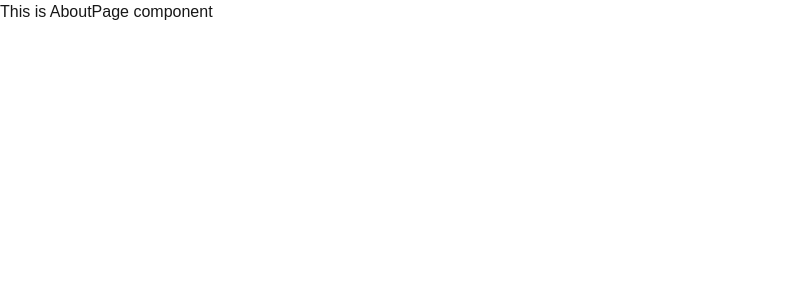
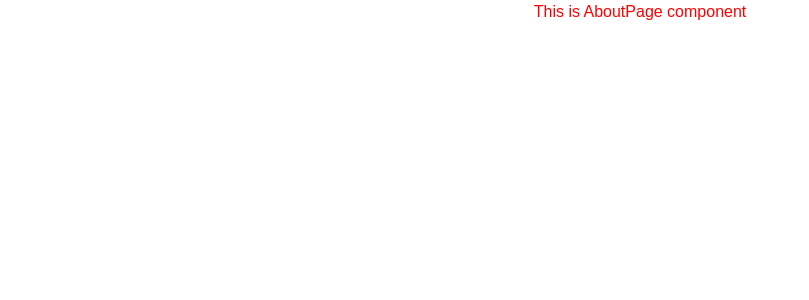
Before and after one commit to aro-arko/NextJs-Basic-Concepts, a Next.js app: page /about in a window 1280 px wide. Shown: the top 300 px of the page, without its empty margins (0-809 px from the left). Built offline with nearby package versions, Linux system fonts and the light colour scheme.

Commit message:
route group recap

```diff
--- /dev/null
+++ b/src/app/(withCommonLayout)/about/About.module.css
@@ -0,0 +1,5 @@
+.text_color {
+    color: red;
+    text-align: center;
+    font: 40px;
+}
--- a/src/app/(withCommonLayout)/about/page.js
+++ b/src/app/(withCommonLayout)/about/page.js
@@ -1,7 +1,9 @@
+import style from "./About.module.css";
+
 const AboutPage = () => {
   return (
     <div>
-      <h1>This is AboutPage component</h1>
+      <h1 className={style.text_color}>This is AboutPage component</h1>
     </div>
   );
 };
--- /dev/null
+++ b/src/app/(withCommonLayout)/contact/Contact.module.css
@@ -0,0 +1,5 @@
+.text_color {
+    color: green;
+    text-align: center;
+    font: 40px;
+}
--- a/src/app/(withCommonLayout)/contact/page.js
+++ b/src/app/(withCommonLayout)/contact/page.js
@@ -1,7 +1,9 @@
+import style from "./Contact.module.css";
+
 const ContactPage = () => {
   return (
     <div>
-      <h1>This is ContactPage component</h1>
+      <h1 className={style.text_color}>This is ContactPage component</h1>
     </div>
   );
 };
```
